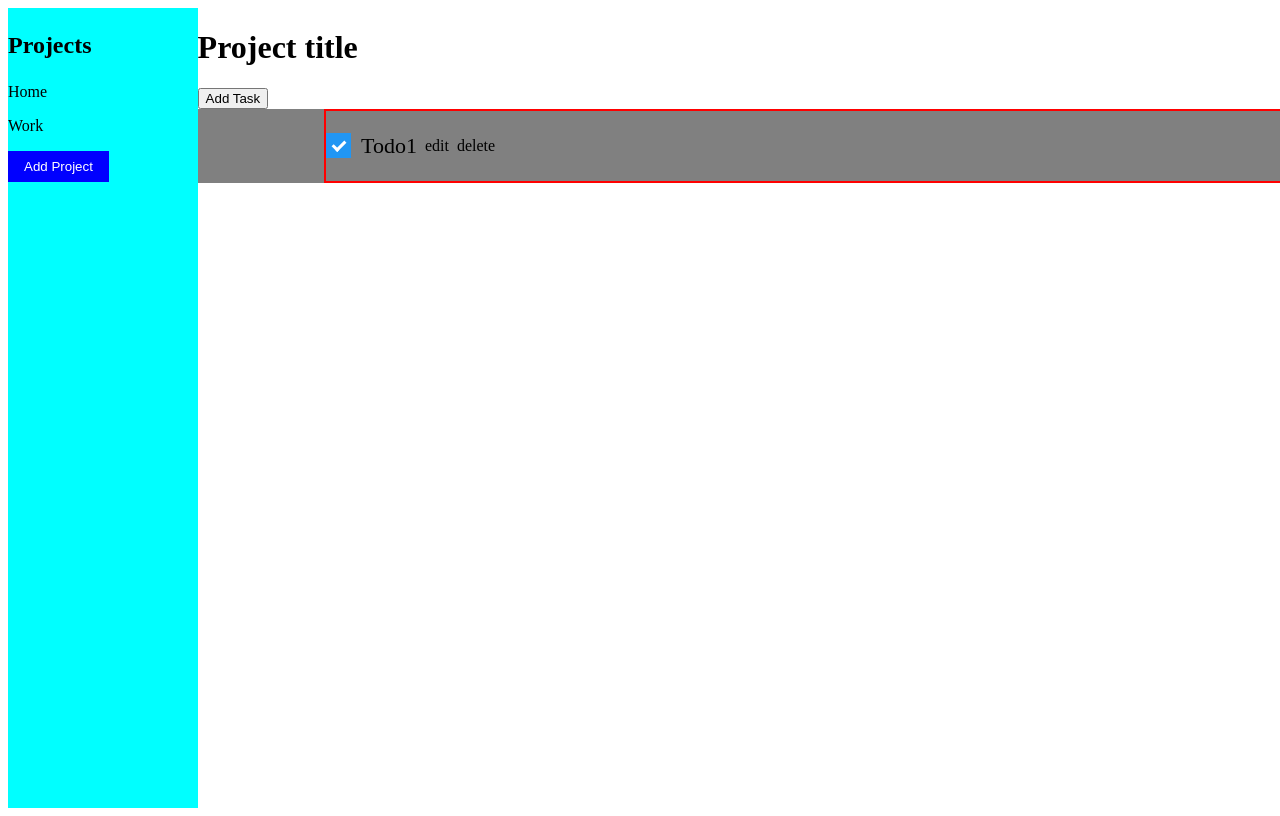
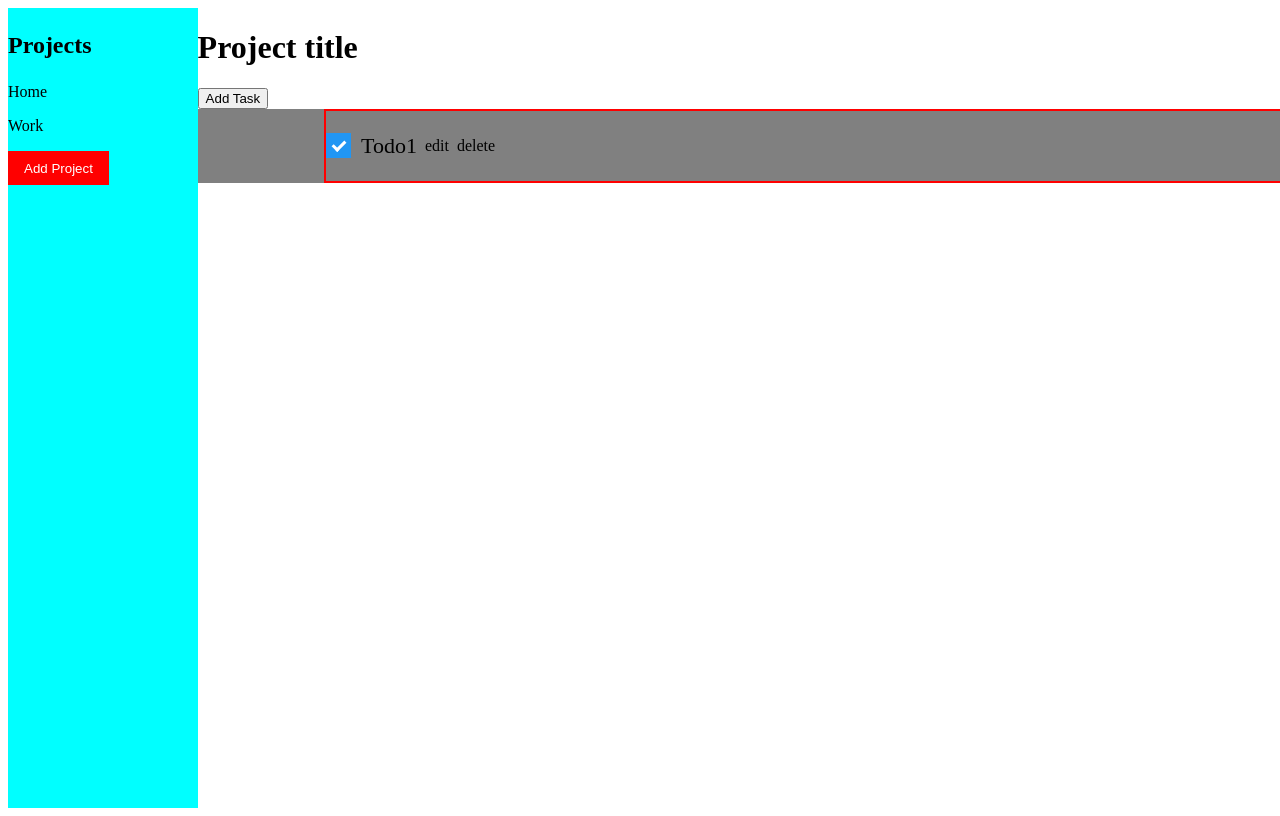
Before and after one commit to GiroFrm/todo-list, a website built with webpack: page src/template.html in a window 1280 px wide. Shown: the top 816 px of the page. Built offline with nearby package versions, Linux system fonts and the light colour scheme.

Commit message:
refactor: increase padding block button

```diff
--- a/src/style.css
+++ b/src/style.css
@@ -2,7 +2,6 @@ body {
    display:grid;
    grid-template-columns: 15% 100%;
    height: 100vh;
-
 }
 
 .sidebar {
@@ -12,14 +11,13 @@ body {
 .project-section {
     background-color: grey;
     padding-left: 10%;
-
 }
 
 .project-btn {
-    background-color: blue;
+    background-color: red;
     color:white;
     border: none;
-    padding: 0.5rem 1rem;
+    padding: 0.6rem 1rem;
     cursor: pointer;
 }
 
@@ -128,6 +126,10 @@ body {
 
   }
 
+  .date-todo {
+    font-size: 0.8rem;
+  }
+
   .addTaskform {
     display: flex;
     flex-direction: column;
@@ -140,11 +142,3 @@ body {
 
 
   }
-
-
-  /* #editTaskform {
-    display: flex;
-    flex-direction: column;
-    border: 1px solid green;
-  }
-   */
```
